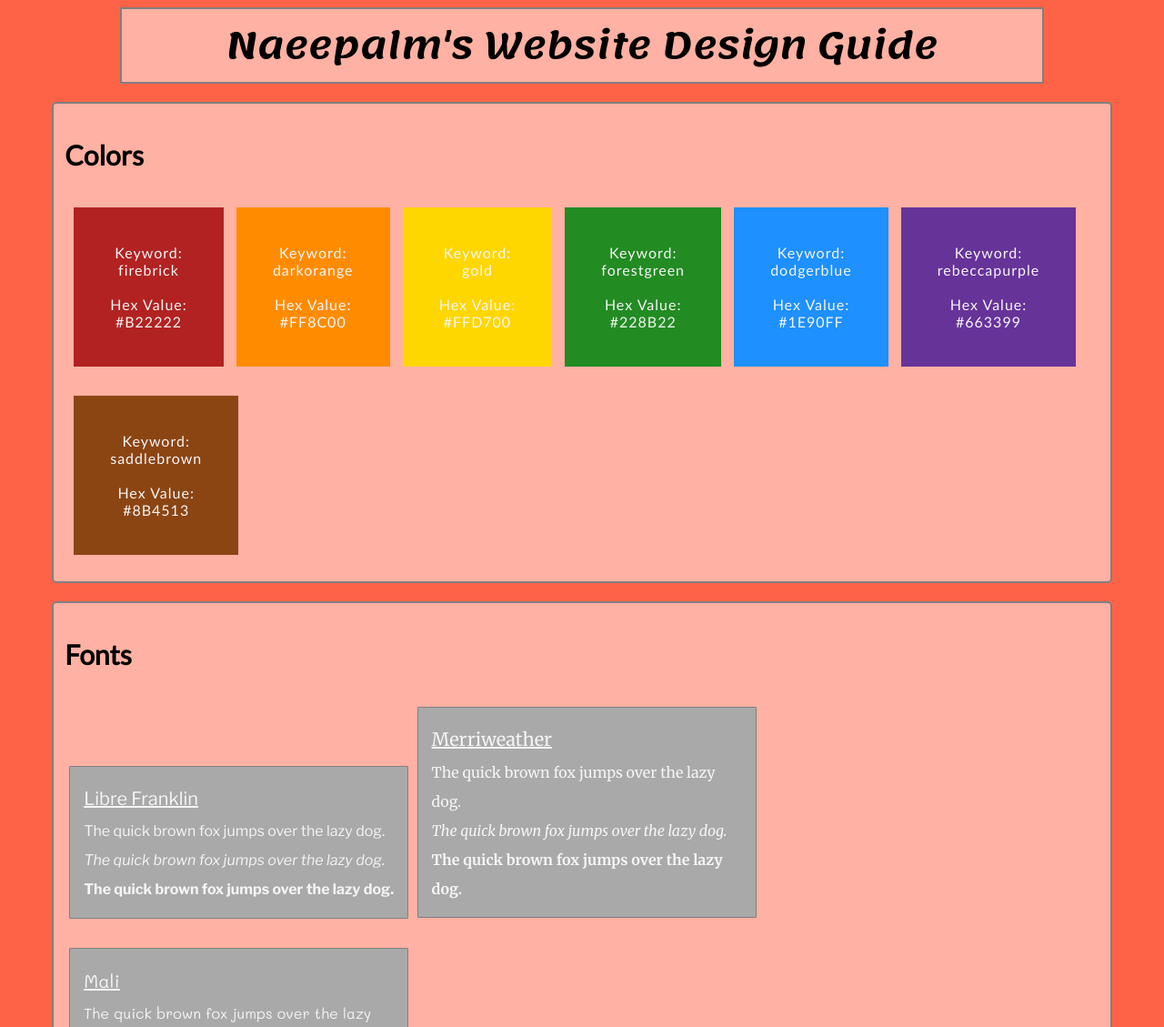
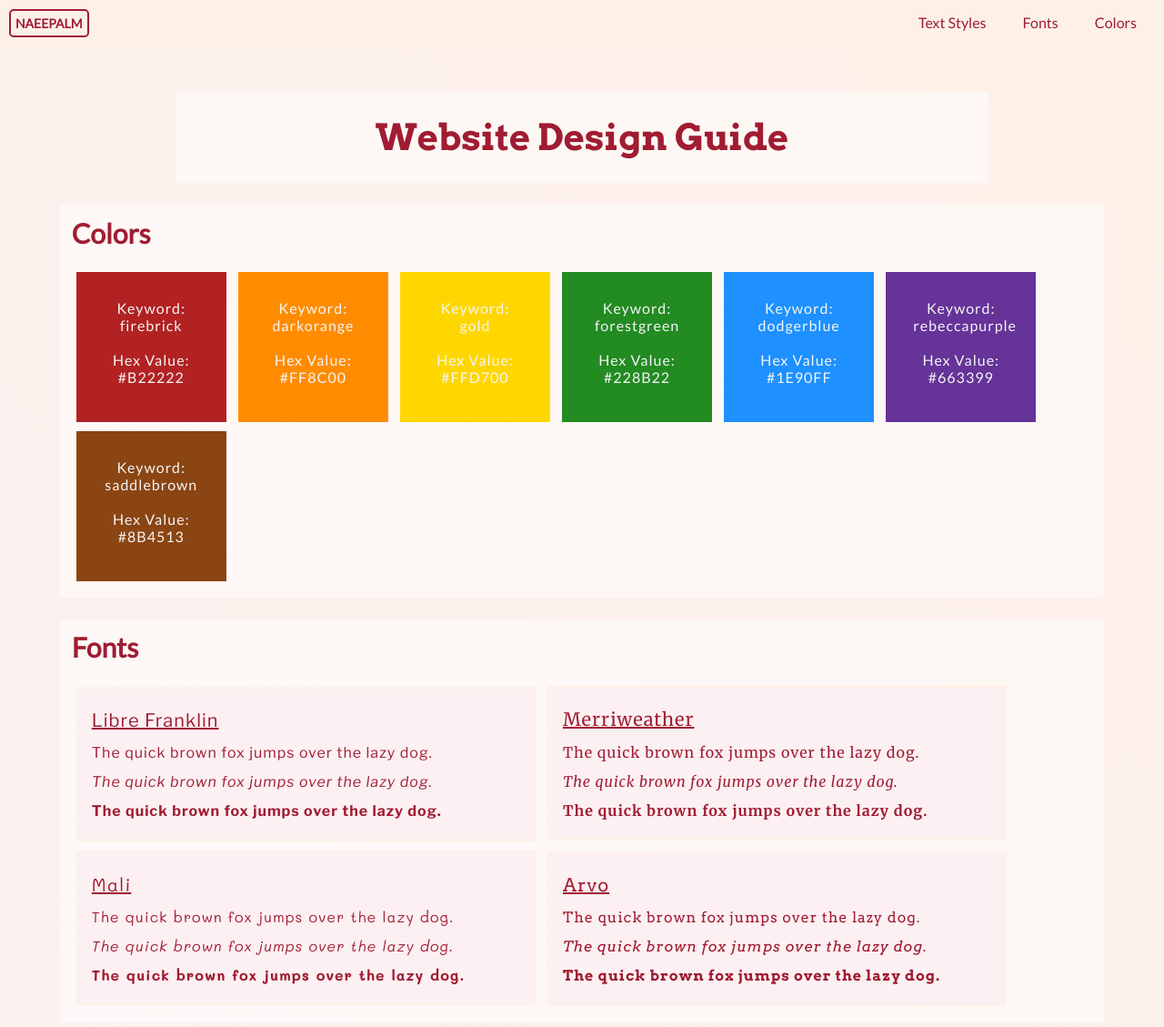
Before and after one commit to naeepalm/WebsiteDesignSystem, a plain HTML site: page index.html in a window 1280 px wide. Shown: the top 1129 px of the page at 91% size. Drawn offline with nearby package versions, Linux system fonts and the light colour scheme.

Commit message:
additional styling

```diff
--- a/index.html
+++ b/index.html
@@ -5,14 +5,24 @@
     <meta name="viewport" content="width=device-width, initial-scale=1.0">
     <link rel="stylesheet" href="styles.css" type="text/css">
     <link href="https://fonts.googleapis.com/css2?family=Lato&family=Lemonada:wght@600&family=Libre+Franklin:ital,wght@0,400;0,700;1,400&family=Mali:ital,wght@0,400;0,700;1,400&family=Merriweather:ital,wght@0,400;0,700;1,400&display=swap" rel="stylesheet">
+    <link href="https://fonts.googleapis.com/css2?family=Arvo:ital,wght@0,400;0,700;1,400&family=Lato:ital,wght@0,300;0,400;1,400&display=swap" rel="stylesheet">
     <title>Website Style Guide</title>
 </head>
 <body>
+    <nav>
+        <h3 class="navhead">naeepalm</h3>
+        <ul class="nav">
+            <li><a href="#Colors">Colors</a></li>
+            <li><a href="#Fonts">Fonts</a></li>
+            <li><a href="#TextStyle">Text Styles</a></li>
+        </ul>
+    </nav>
     <header>
-        <h1>Naeepalm's Website Design Guide</h1>
+        <h1 class="pghead">Website Design Guide</h1>
     </header>
-    <section> <!-- Color Section -->
-        <h2>Colors</h2>
+    <!-- Color Section -->
+    <section id="Colors">
+        <h2 class="sechead">Colors</h2>
         <p class="color" id="red">Keyword:<br>firebrick<br><br>Hex Value:<br>#B22222</p>
         <p class="color" id="orange">Keyword:<br>darkorange<br><br>Hex Value:<br>#FF8C00</p>
         <p class="color" id="yellow">Keyword:<br>gold<br><br>Hex Value:<br>#FFD700</p>
@@ -21,15 +31,39 @@
         <p class="color" id="purple">Keyword:<br>rebeccapurple<br><br>Hex Value:<br>#663399</p>
         <p class="color" id="brown">Keyword:<br>saddlebrown<br><br>Hex Value:<br>#8B4513</p>
     </section>
-    <section> <!-- Font Section -->
-        <h2>Fonts</h2>
-        <p class="font" id="libre-franklin"><span>Libre Franklin</span><br>The quick brown fox jumps over the lazy dog.<br><em>The quick brown fox jumps over the lazy dog.</em><br><strong>The quick brown fox jumps over the lazy dog.</strong></p>
-        <p class="font" id="merriweather"><span>Merriweather</span><br>The quick brown fox jumps over the lazy dog.<br><em>The quick brown fox jumps over the lazy dog.</em><br><strong>The quick brown fox jumps over the lazy dog.</strong></p>
-        <p class="font" id="mali"><span>Mali</span><br>The quick brown fox jumps over the lazy dog.<br><em>The quick brown fox jumps over the lazy dog.</em><br><strong>The quick brown fox jumps over the lazy dog.</strong></p>
+    <!-- Font Section -->
+    <section id="Fonts">
+        <h2 class="sechead">Fonts</h2>
+        <p class="contentbox" id="libre-franklin"><span>Libre Franklin</span><br>The quick brown fox jumps over the lazy dog.<br><em>The quick brown fox jumps over the lazy dog.</em><br><strong>The quick brown fox jumps over the lazy dog.</strong></p>
+        <p class="contentbox" id="merriweather"><span>Merriweather</span><br>The quick brown fox jumps over the lazy dog.<br><em>The quick brown fox jumps over the lazy dog.</em><br><strong>The quick brown fox jumps over the lazy dog.</strong></p>
+        <p class="contentbox" id="mali"><span>Mali</span><br>The quick brown fox jumps over the lazy dog.<br><em>The quick brown fox jumps over the lazy dog.</em><br><strong>The quick brown fox jumps over the lazy dog.</strong></p>
+        <p class="contentbox" id="arvo"><span>Arvo</span><br>The quick brown fox jumps over the lazy dog.<br><em>The quick brown fox jumps over the lazy dog.</em><br><strong>The quick brown fox jumps over the lazy dog.</strong></p>
     </section>
-    <section> <!-- Heading Style Section -->
-        <h2>Text Style</h2>
+    <!--Text Style Section-->
+    <section id="TextStyle">
+        <h2 class="sechead">Text Style</h2>
+        <div class="contentbox"><h1 id="heading">H1: Main Page Heading</h1>
+            <ul>
+                <li>Font weight: Normal / 400</li>
+                <li>Font size: 25px</li>
+                <li>Font family: Arvo</li>
+            </ul>
+        </div>
+        <div class="contentbox"><h2 id="subheading">H2: Subheading</h2>
+            <ul>
+                <li>Font weight: Normal / 400</li>
+                <li>Font size: 18px</li>
+                <li>Font family: Mali</li>
+            </ul>
+        </div>
+        <div class="contentbox">
+            <p>Paragraph text</p>
+            <ul>
+                <li>Font weight: Normal / 400</li>
+                <li>Font size: 14px</li>
+                <li>Font family: Lato</li>
+            </ul>
+        </div>
     </section>
-
 </body>
 </html>
--- a/styles.css
+++ b/styles.css
@@ -1,32 +1,63 @@
-body {
-    background-color: tomato;
-    font-family: 'Gill Sans', 'Gill Sans MT', Calibri, 'Trebuchet MS', sans-serif
+* {
+    margin: 0;
+    padding: 0;
+    box-sizing: border-box;
 }
 
-h1 {
-    font-family: 'Lemonada', cursive;
-    text-align: left;
-    margin-left: 25px;
-    font-size: 40px;
-    background: rgba(255, 255, 255, 0.5);
-    width: 80%;
-    text-align: center;
-    margin: 0 auto;
-    border: 2px solid gray;
+body {
+    background: linear-gradient(45deg, #FCF0F2, #FDF1E7);
+    width: 100%;
+    background-position: bottom;
+    background-size: cover;
+    font-family: 'Lato', sans-serif;
+    font-weight: 400;
+    color: #A01C32;
 }
 
-h2 {
+header {
+    margin-left: 25px;
+    background: rgba(255, 255, 255, 0.5);
+    width: 70%;
+    height: auto;
+    margin: 0 auto;
+    border: 2px solid #FCF0F2;
+    position: relative;
+    top: 100px;
+}
+
+.pghead {
+    font-family: 'Arvo', serif;
+    font-weight: 700;
+    text-align: left;
+    font-size: 40px;
+    text-align: center;
+    margin: 25px;
+}
+
+.sechead {
     font-family: 'Lato', sans-serif;
     font-size: 30px;
+    padding-bottom: 20px;
+}
+
+.navhead {
+    float: left;
+    border: 2px solid;
+    border-radius: 5px;
+    padding: 5px;
+    text-transform: uppercase;
+    font-size: 14px;
 }
 
 section {
     border-radius: 5px;
-    border: 2px solid gray;
+    border: 2px solid #FCF0F2;
     width: 90%;
     margin: 20px auto;
     padding: 1%;
     background: rgba(255, 255, 255, 0.5);
+    position: relative;
+    top: 100px;
 }
 
 span {
@@ -42,13 +73,46 @@ em {
     font-style: italic;
 }
 
+nav {
+    position: fixed;
+    background: #FDF1E7;
+    width: 100%;
+    z-index: 10;
+    padding: 10px;
+
+}
+
+a {
+    color: #A01C32;
+    text-decoration: none;
+}
+
+a:hover {
+    text-transform: uppercase;
+    background-color: #A01C32;
+    color: #FCF0F2;
+    padding: 10px;
+    cursor: pointer;
+    border-radius: 5px;
+}
+
+.nav li {
+    display: block;
+    padding: 0 20px;
+    float: right;
+    position: relative;
+    top: 5px;
+}
+
 .color {
     display: inline-block;
-    padding: 40px;
-    margin-left: 10px;
+    width: 165px;
+    height: 165px;
+    padding: 30px;
     color: whitesmoke;
     letter-spacing: 1px;
     text-align: center;
+    margin: 5px;
 }
 
 #red {
@@ -79,16 +143,17 @@ em {
     background-color: saddlebrown;
 }
 
-.font {
+.contentbox {
     display: inline-block;
-    width: 30%;
+    width: 45%;
     line-height: 2;
-    margin-left: 5px;
+    letter-spacing: 1px;
+    margin: 5px;
     padding: 15px;
-    background-color: darkgrey;
-    border: 1.5px solid grey;
+    background-color: #FCF0F2;
+    border: 2px solid #FDF1E7;
     border-radius: 1px;
-    color: whitesmoke;
+    color: #A01C32;
 }
 
 #libre-franklin {
@@ -102,3 +167,21 @@ em {
 #mali {
     font-family: 'Mali', cursive;
 }
+
+#arvo {
+    font-family: 'Arvo', serif;
+}
+
+#heading {
+    font-size: 25px;
+    font-family: 'Arvo', serif;
+}
+
+#subheading {
+    font-family: 'Mali', cursive;
+    font-size: 18px;
+}
+
+#TextStyle li {
+    margin-left: 25px;
+}
```
